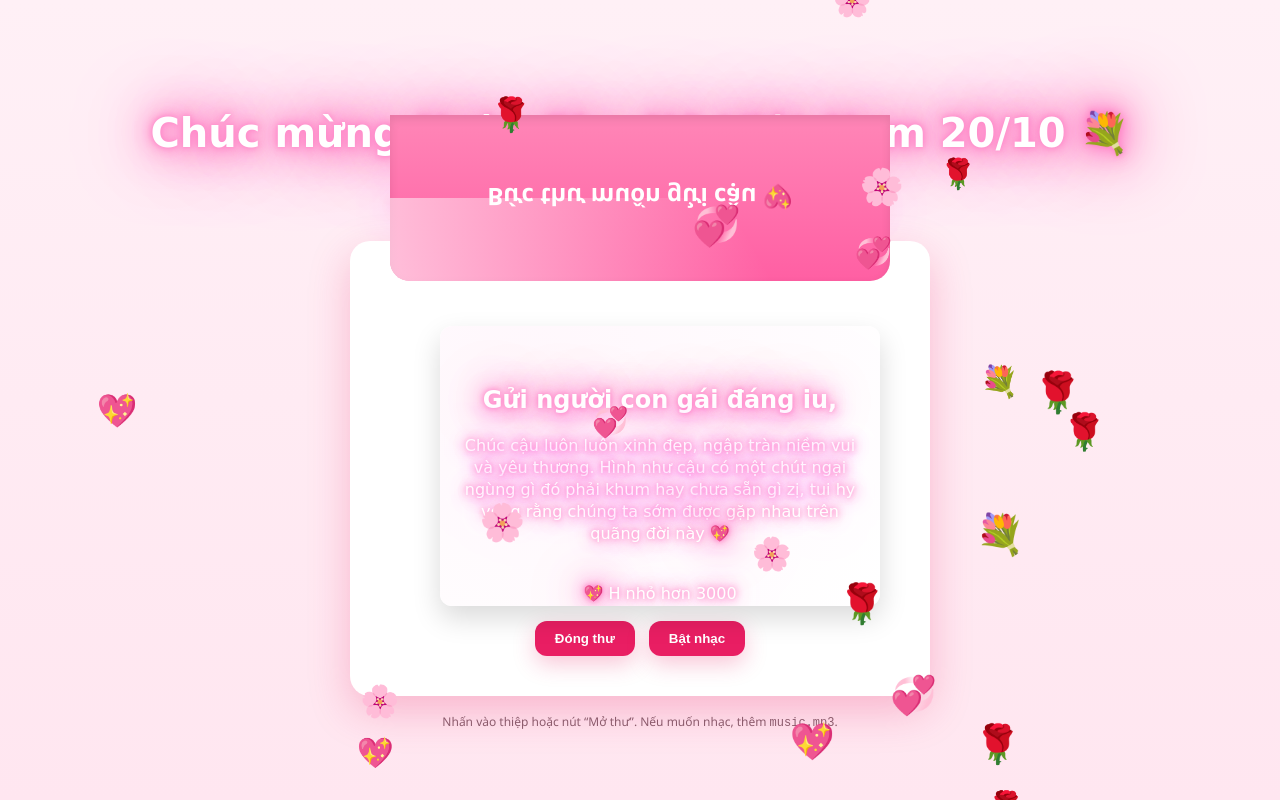
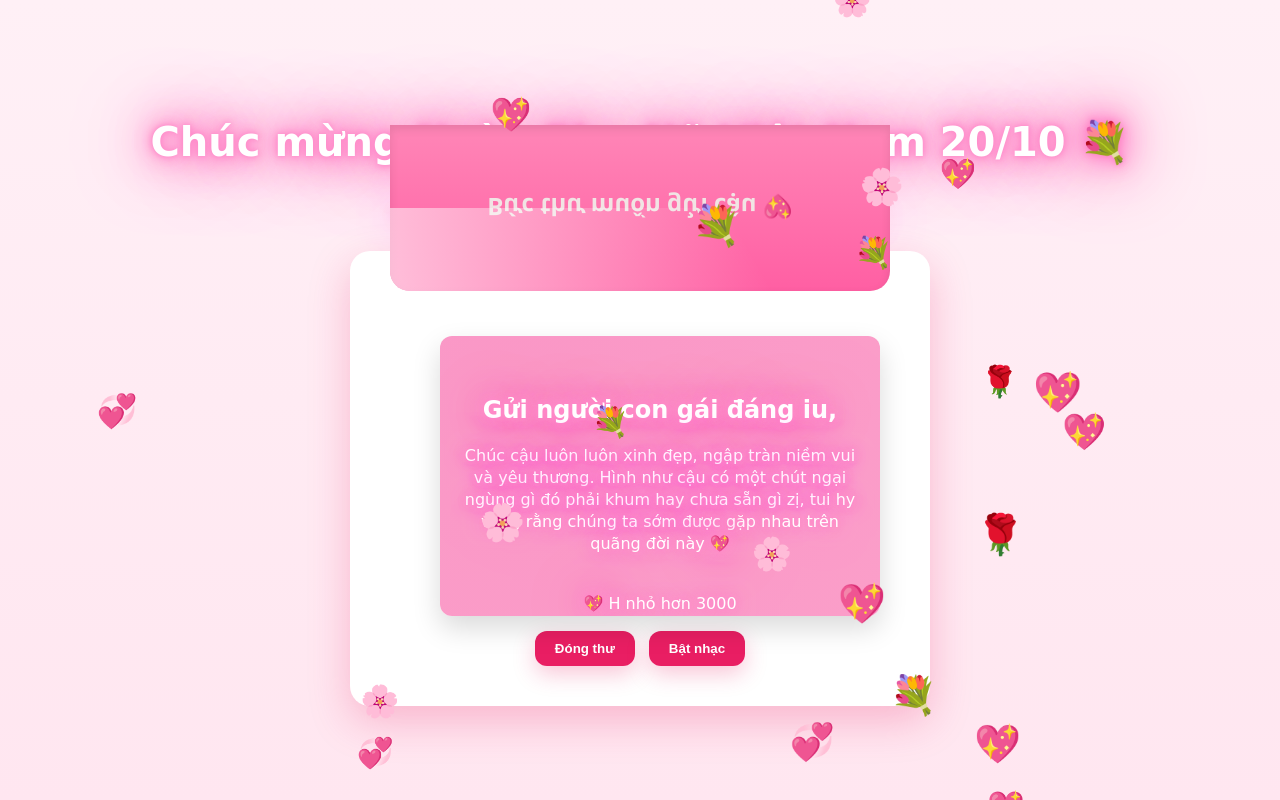
Before and after one commit to lehip/20-10, a plain HTML site: page index.html in a window 1280 px wide. Both pictures are taken after a click on the element 640 px from the left and 441 px from the top of the page. Drawn offline with Linux system fonts and the light colour scheme.

Commit message:
update them hieu ung

```diff
--- a/index.html
+++ b/index.html
@@ -13,7 +13,7 @@
 
   <div class="page">
     <header>
-      <h1 style="font-size:40px;">Chúc mừng Ngày Phụ Nữ Việt Nam 20/10 💐</h1>
+      <h1 style="font-size:40px;"> Chúc mừng Ngày Phụ Nữ Việt Nam 20/10 💐</h1>
       <p class="subtitle">Chúc bạn thật xinh đẹp, hạnh phúc và ngập tràn yêu thương.</p>
     </header>
 
@@ -39,7 +39,6 @@
     </main>
 
     <footer>
-      <small>Nhấn vào thiệp hoặc nút “Mở thư”. Nếu muốn nhạc, thêm <code>music.mp3</code>.</small>
     </footer>
   </div>
 
--- a/script.js
+++ b/script.js
@@ -204,10 +204,11 @@ const ctx = canvas.getContext("2d");
 canvas.width = window.innerWidth;
 canvas.height = window.innerHeight;
 
-const emojis = ["🌹", "💖", "💞", "🌸", "💐"];
+const emojis = ["💖", "💞", "💐","🌸", "🌹"];
 let particles = [];
 
 function createParticle() {
+  if (particles.length > 40) return; // tránh tạo quá nhiều
   const emoji = emojis[Math.floor(Math.random() * emojis.length)];
   const x = Math.random() * canvas.width;
   const y = canvas.height + 40;
--- a/style.css
+++ b/style.css
@@ -69,7 +69,7 @@ h1 {
   border-top-left-radius: 20px;
   border-top-right-radius: 20px;
   background: linear-gradient(180deg, #ff5fa3, #ff86b7);
-  color: #ffffff;
+  color: #f1e4e4;
   font-size: 1.5rem;
   font-weight: 700;
   display: flex;
@@ -98,7 +98,7 @@ h1 {
   top: 14%;
   width: 80%;
   height: 75%;
-  background: rgb(238, 117, 117);
+  background: #f482a4;
   border-radius: 12px;
   padding: 20px;
   box-shadow: 0 12px 28px rgba(0, 0, 0, 0.15);
@@ -109,7 +109,7 @@ h1 {
 }
 
 .letter.glow {
-  background: radial-gradient(circle at 20% 20%, #fff8fc, #ffffff);
+  background: radial-gradient(circle at 20% 20%, #fa98c6, #fb9ec9);
 }
 
 .envelope.open .flap {
```
